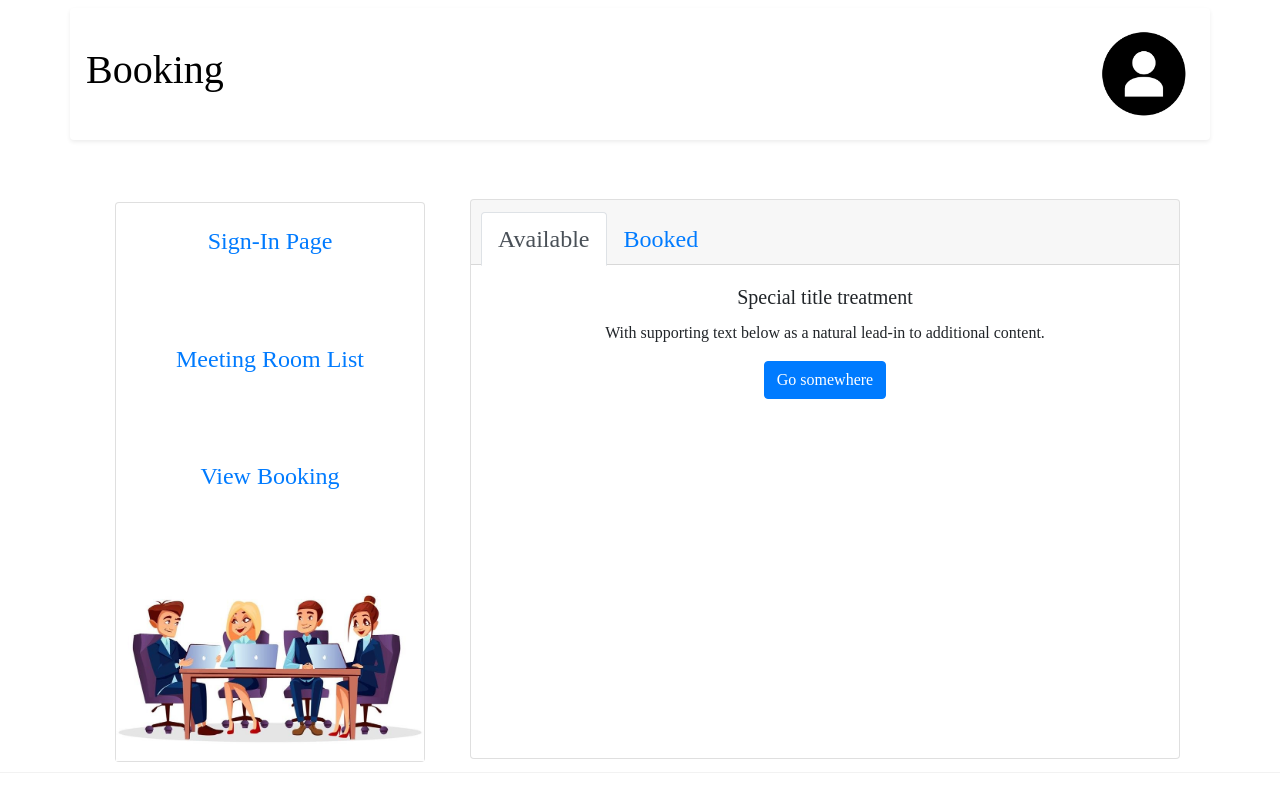
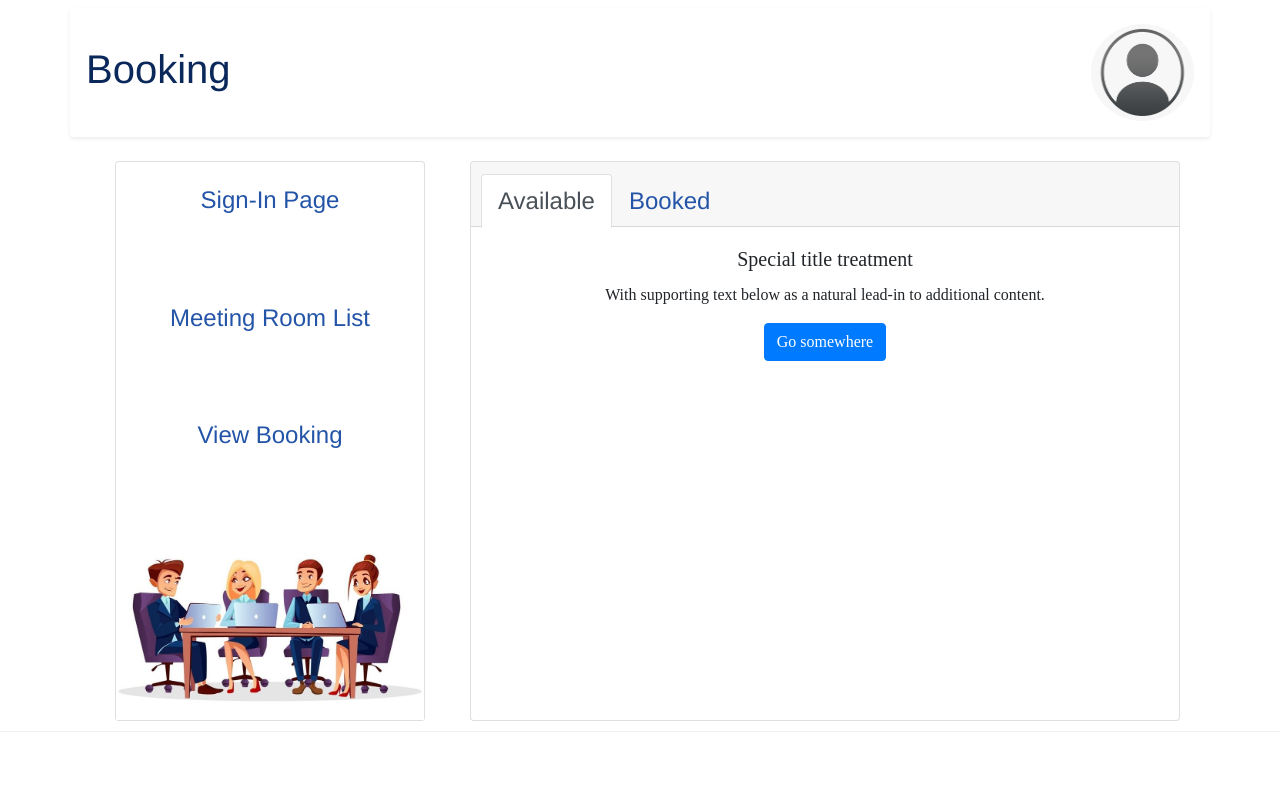
Before and after one commit to neha-ram-06/booking-app, a React (Create React App) app: page /MeetingRoomList in a window 1280 px wide. Built offline with nearby package versions, Linux system fonts and the light colour scheme; a web font is replaced by a local one.

Commit message:
Font and Colour settings.

```diff
--- a/src/App.js
+++ b/src/App.js
@@ -19,16 +19,17 @@ function App() {
             <Switch>
 
                 <Route exact path="/">
+                  {/*<Navbar/>*/}
                     <SignIn/>
                   </Route>
 
                   <Route exact path='/UserDetails'>
-                    <Navbar/>
+                    <Navbar isActive/>
                     <UserDetails/>
                   </Route>
 
                   <Route exact path='/MeetingRoomList'>
-                    <Navbar/>
+                    <Navbar isActive/>
                     <MeetingRoomList/>
                   </Route>
 
--- a/src/MeetingRoomList.js
+++ b/src/MeetingRoomList.js
@@ -37,7 +37,7 @@ const MeetingRoomList = () => {
                             {/*column 2*/}
                             <div class="col-8">
 
-                                <Card class="card-mr" style={{ width: '100%', height:'35rem' }}>
+                                <Card className="card-mr" style={{ width: '100%', height:'35rem' }}>
                                     <Card.Header>
                                         <Nav variant="tabs" defaultActiveKey="#show_available_meeting_rooms">
                                             <Nav.Item>
--- a/src/Navbar.js
+++ b/src/Navbar.js
@@ -1,4 +1,4 @@
-import profileIcon from './Profile-ICon.png';
+import profileIcon from './profile-icon-gr.png';
 import React, {Component} from  'react';
 import {Link} from 'react-router-dom';
 import {useState} from "react";
@@ -7,17 +7,17 @@ import {useState} from "react";
 
 
 
-const Navbar = () => {
+const Navbar = ({isActive}) => { //isActive is a prop
 
 
-    const [Activated, setIsActivated]=useState(true);
+
 
     return (
         <div className="navbar">
 
-                <div class="container navContainer shadow-sm p-3 mb-5 bg-white rounded" >  {/*bootstrap container makes the below divs fluid/responsive when changing size of window*/}
+                {/*<div class="container navContainer shadow-sm p-3 mb-5 bg-white rounded" >*/}  {/*bootstrap container makes the below divs fluid/responsive when changing size of window*/}
                                                                                          {/*contains 2 classes:- container and shadow*/}
-
+             <div class="container navContainer shadow-sm p-3 mb-3 bg-white rounded" >
                                 <div className="booking">
                                     <h1>Booking</h1>
                                 </div>
@@ -27,7 +27,7 @@ const Navbar = () => {
 
 
 
-                                <Link to="/UserDetails">
+                                <Link to={isActive ? "/UserDetails" : "#"}>  {/*when isActive, redirect user to user details*/}
                                 <img src={profileIcon} className="App-logo" alt="logo" class="img-fluid profileIMG"/>
                                 </Link>
 
--- a/src/Sidebar.js
+++ b/src/Sidebar.js
@@ -16,7 +16,7 @@ const Sidebar = () => {
                                 <Card className="card-1" style={{ width: '100%', height:'35rem' }}>
 
 
-                                <Card.Body style={{height:'20%', textAlign:'center', fontSize:'1.5em'}}>
+                                    <Card.Body style={{height:'20%', textAlign:'center', fontSize:'1.5em'}}>
                                         <Card.Link href="/">Sign-In Page</Card.Link>
 
                                     </Card.Body>
--- a/src/index.css
+++ b/src/index.css
@@ -201,15 +201,15 @@ code {
 
 img.profileIMG{
 
-  width:100px;
-  height:100px;
+  width:103px;
+  height:97px;
   border-radius: 50%;
 }
 
 img.profileIMG:hover{
   box-shadow: 0 10px 20px rgba(0,0,0,.12), 0 4px 8px rgba(0,0,0,.06);
   width:105px;
-  height:105px;
+  height:99px;
   background-color:ghostwhite;
 
 }
@@ -236,6 +236,12 @@ img.profileIMG:hover{
     max-width: auto;
   }
 
+  .navbar .booking h1{
+    font-family: Helvetica;
+    color:#0a285a;
+
+  }
+
 
 
 
@@ -260,9 +266,10 @@ img.profileIMG:hover{
 
 .mrContainer{
   display:flex;
-  padding-top:3px;
+  padding-top:0px;
   padding-bottom:5px;
   width:100%;
+
 
   align-items: center;
   justify-content: center; /*align the rows and cols in the centre*/
@@ -292,20 +299,30 @@ img.profileIMG:hover{
 
 
  .card{
+
   border-radius:12px;
+
 }
 
-.card .nav-item{
+.card-mr .nav-item{
   font-Size:1.5em;
 }
 
 
-.card .card-link:hover{
+.card-1 .card-link{
+
+  color:#2454a7;
+  font-family: Helvetica;
+
+}
+
+.card-1 .card-link:hover{
 
   padding-top:10px;
   padding-right:20px;
   padding-bottom:10px;
   padding-left:20px;
+  color:#384C6E;
 
   background-color:ghostwhite;
 
@@ -315,7 +332,15 @@ img.profileIMG:hover{
 }
 
 
+.card-mr .nav-link{
+  color:#2454a7;
+  font-family: Helvetica;
+}
 
+.card-mr .nav-link:hover{
+  color:#384C6E;
+  font-family: Helvetica;
+}
 
 @media (max-width: 1000px) {
 
@@ -365,3 +390,8 @@ img.profileIMG:hover{
   width:200px;
   height:300px;
 }
+/*
+.Sidebar-class .Card .card-body{
+  font-size: 12em;
+  font-family: 'Lucida Sans';
+} */
```
Also changed, not shown: src/Profile-ICon.png (deleted), src/profile-icon-gr.png (added).
